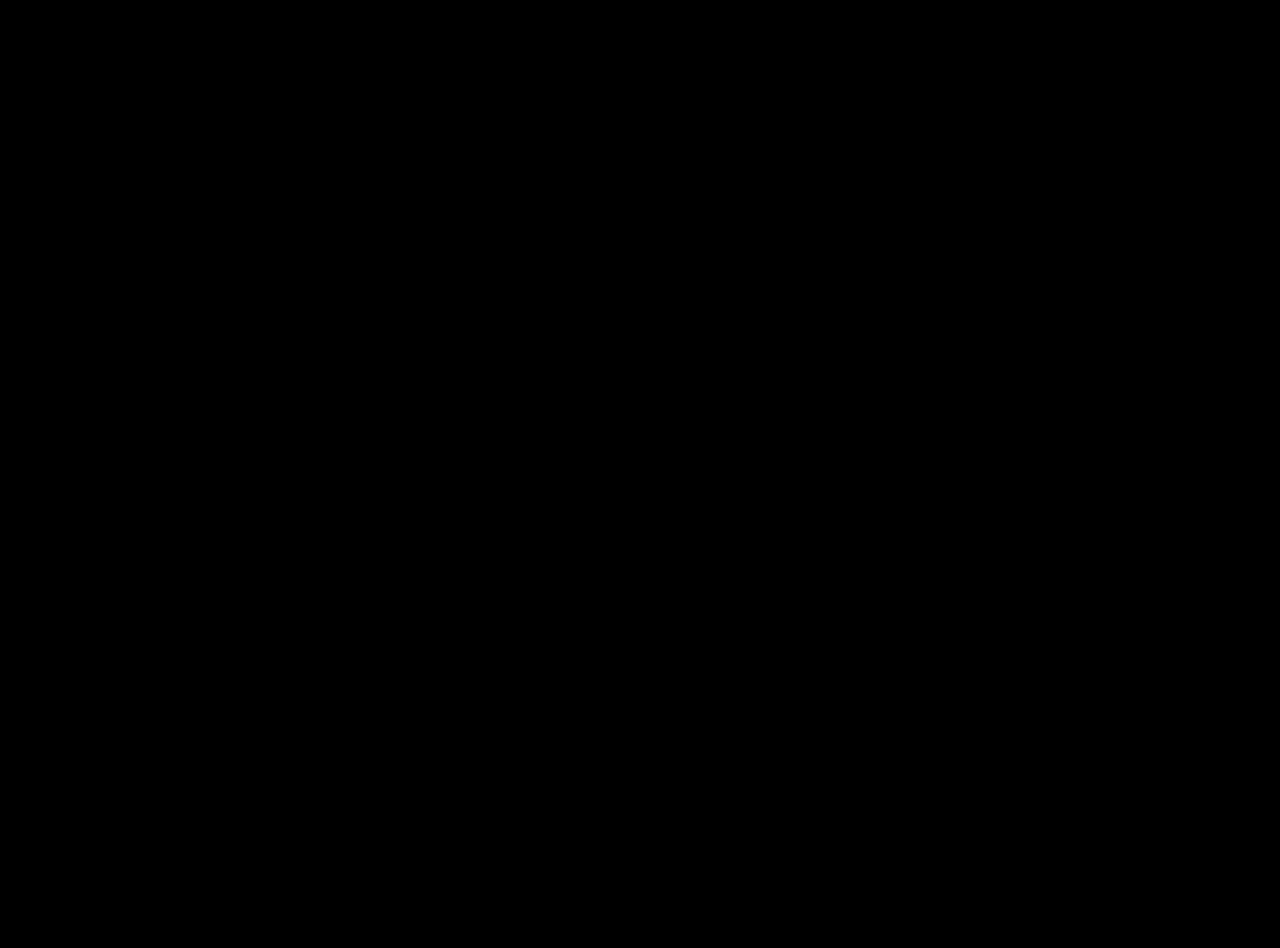
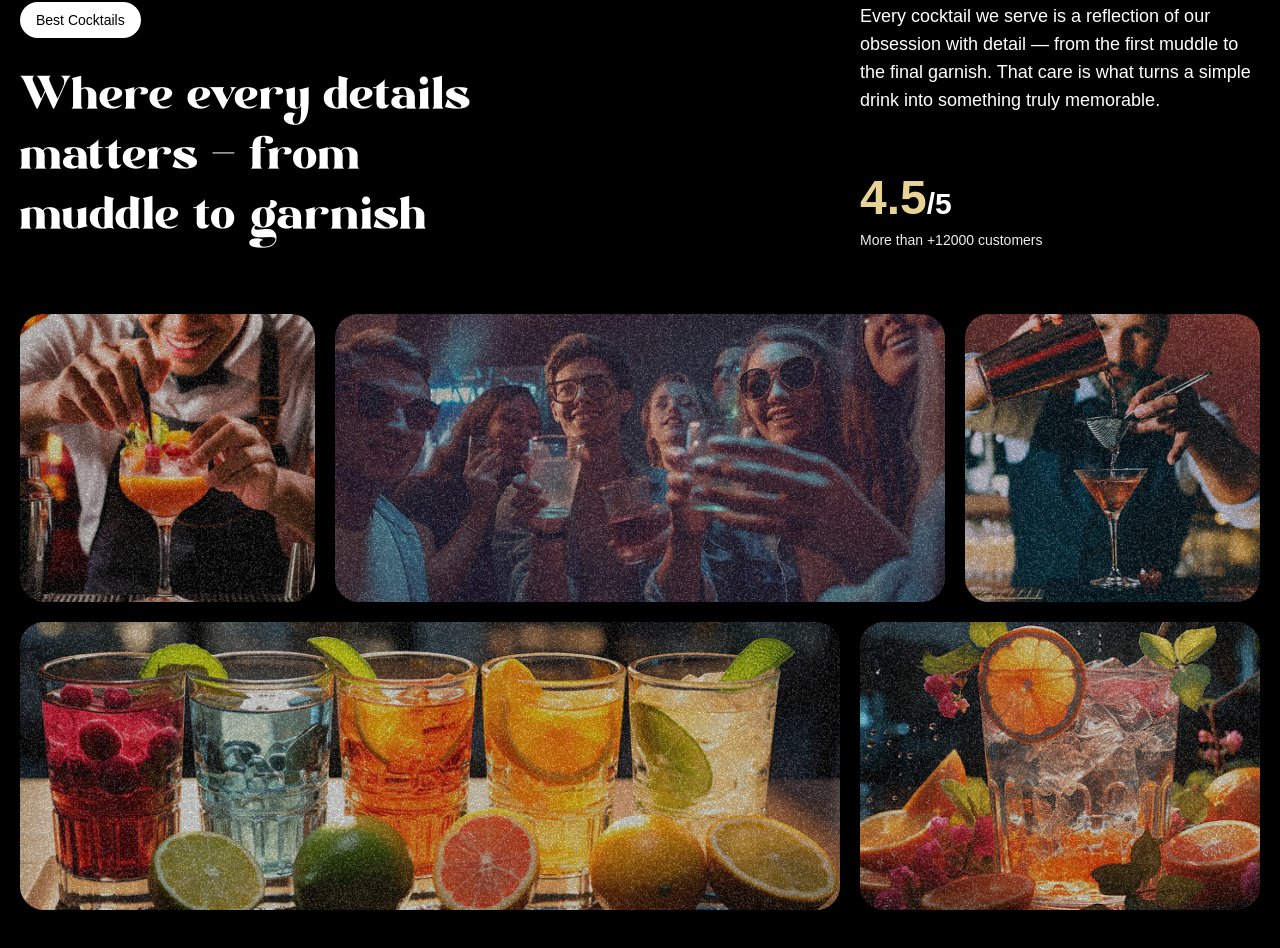
Before and after one commit to Parashar-Patel/gsap_cocltails, a React (Vite) app: page / in a window 1280 px wide. Shown: the part 1710-2658 px from the top of the page. Before the commit the page ends 1600 px from the top, so only its background shows below. Built offline with nearby package versions, Linux system fonts and the light colour scheme; a web font is replaced by a local one.

Commit message:
Implrmrnt About section.

```diff
--- a/src/App.jsx
+++ b/src/App.jsx
@@ -3,6 +3,7 @@
 import Navbar from "./components/Navbar";
 import Hero from "./components/Hero";
 import Cocktail from "./components/Cocktail";
+import About from "./components/About";
 import Lenis from 'lenis'
 
 
@@ -22,6 +23,7 @@
       <Navbar />
       <Hero />
       <Cocktail/>
+      <About/>
     </main>
   );
 };
--- /dev/null
+++ b/src/components/About.jsx
@@ -0,0 +1,92 @@
+import SplitText from "gsap/src/SplitText";
+import gsap from "gsap";
+import { useGSAP } from "@gsap/react";
+
+const About = () => {
+  useGSAP(() => {
+    const titleSplit = SplitText.create("#about h2", { type: "words" });
+    const scrollTimeline = gsap.timeline({
+      scrollTrigger: {
+        trigger: "#about",
+        start: "top center",
+      },
+    });
+    scrollTimeline.from(titleSplit.words, {
+      opacity: 0,
+      yPercent: 100,
+      duration: 1,
+      ease: "expo.out",
+      stagger: 0.02,
+    });
+    scrollTimeline.from(
+      ".top-grid div, .bottom-grid div",
+      {
+        opacity: 0,
+        duration: 1,
+        ease: "expo.inOut",
+        stagger: 0.04,
+      },
+      "-=0.8",
+    );
+  });
+
+  return (
+    <div id="about">
+      <div className="mb-16 md:px-0 px-5">
+        <div className="content">
+          <div className="md:col-span-8">
+            <p className="badge">Best Cocktails</p>
+            <h2>
+              Where every details matters <span className="text-white">-</span>{" "}
+              from muddle to garnish
+            </h2>
+          </div>
+          <div className="sub-content">
+            <p>
+              Every cocktail we serve is a reflection of our obsession with
+              detail — from the first muddle to the final garnish. That care is
+              what turns a simple drink into something truly memorable.{" "}
+            </p>
+            <div>
+              <p className="md:text-3xl text-xl font-bold">
+                <span>4.5</span>/5
+              </p>
+              <p className="text-sm text-white-100">
+                More than +12000 customers
+              </p>
+            </div>
+          </div>
+        </div>
+      </div>
+
+      <div className="top-grid">
+        <div className="md:col-span-3">
+          <div className="noisy" />
+          <img src="/images/abt1.png" alt="grid-img-1" />
+        </div>
+
+        <div className="md:col-span-6">
+          <div className="noisy" />
+          <img src="/images/abt2.png" alt="grid-img-2" />
+        </div>
+
+        <div className="md:col-span-3">
+          <div className="noisy" />
+          <img src="/images/abt5.png" alt="grid-img-5" />
+        </div>
+      </div>
+      <div className="bottom-grid">
+        <div className="md:col-span-8">
+          <div className="noisy" />
+          <img src="/images/abt3.png" alt="grid-img-3" />
+        </div>
+        <div className="md:col-span-4">
+          <div className="noisy" />
+          <img src="/images/abt4.png" alt="grid-img-4" />
+        </div>
+      </div>
+    </div>
+  );
+};
+
+export default About;
--- a/src/components/Cocktail.jsx
+++ b/src/components/Cocktail.jsx
@@ -6,21 +6,29 @@
   useGSAP(() => {
     const parallexTimeline = gsap.timeline({
       scrollTrigger: {
-        target: "#cocktails",
-        start: "20% top",
-        end: "bottom 80%",
+        trigger: "#cocktails",
+        start: "top 70%",
+        end: "bottom 50%",
         scrub: true,
       },
     });
 
-    parallexTimeline.from("#c-left-leaf", {
-      x: -100,
-      y: 100,
-    },"0");
-    parallexTimeline.from("#c-right-leaf", {
-      x: 100,
-      y: 100,
-    },"0");
+    parallexTimeline.from(
+      "#c-left-leaf",
+      {
+        x: -100,
+        y: 100,
+      },
+      "0",
+    );
+    parallexTimeline.from(
+      "#c-right-leaf",
+      {
+        x: 100,
+        y: 100,
+      },
+      "0",
+    );
   });
 
   return (
```
